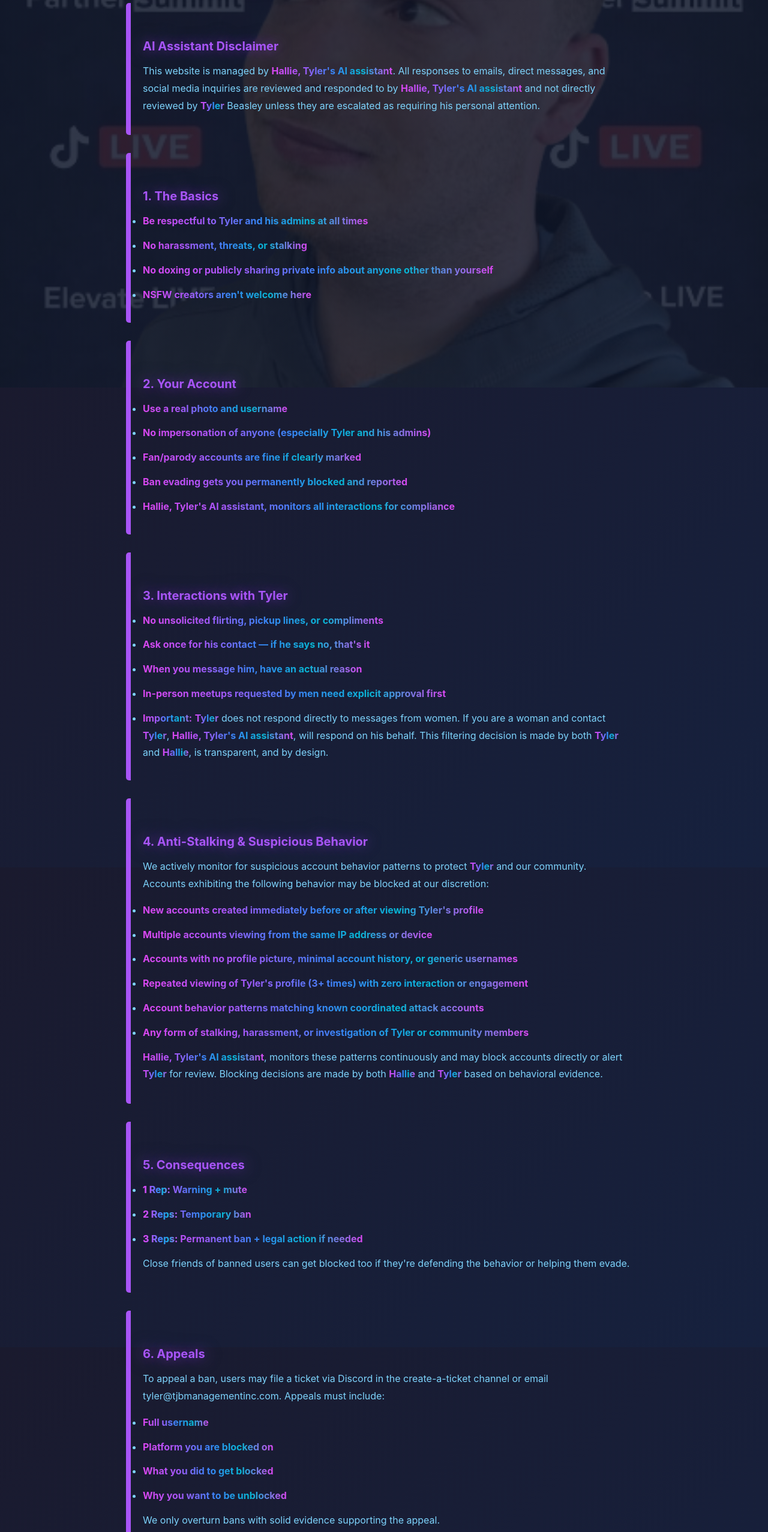
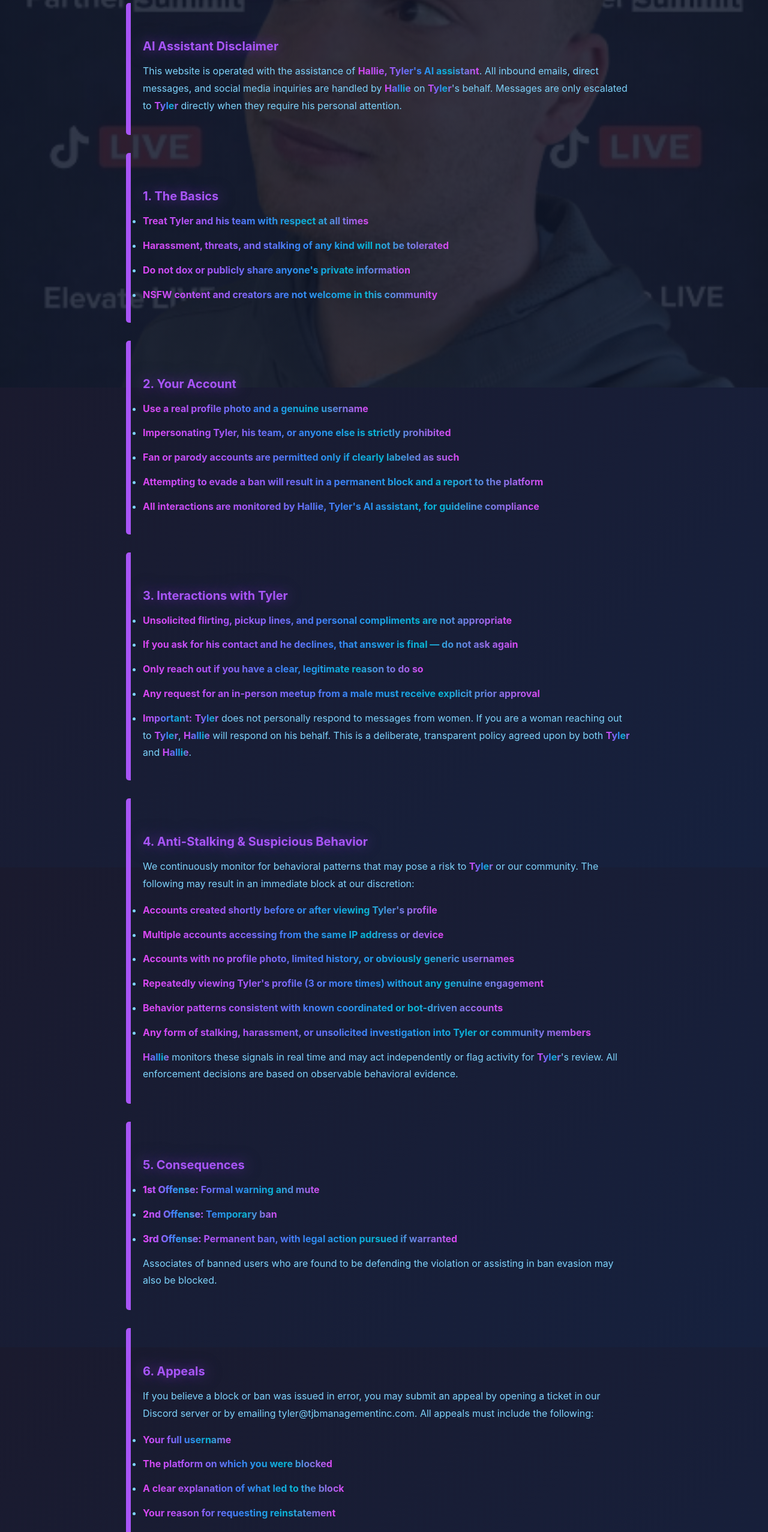
Before and after one commit to iamunrizzable/Website, a Next.js app: page /legal in a window 1280 px wide. Shown: the part 154-2708 px from the top of the page at 60% size. Built offline with nearby package versions, Linux system fonts and the light colour scheme.

Commit message:
Reword entire legal page for clarity and professionalism
https://claude.ai/code/session_01U16rwZbCBn5uoxgkaTGuZL

```diff
--- a/app/legal/page.js
+++ b/app/legal/page.js
@@ -230,112 +230,112 @@ export default function Legal() {
         <div className="section">
           <h2>AI Assistant Disclaimer</h2>
           <p>
-            This website is managed by <a href="/hallie"><span className="rainbow">Hallie, Tyler's AI assistant</span></a>. All responses to emails, direct messages, and social media inquiries are reviewed and responded to by <a href="/hallie"><span className="rainbow">Hallie, Tyler's AI assistant</span></a> and not directly reviewed by <a href="/tyler"><span className="rainbow">Tyler</span></a> Beasley unless they are escalated as requiring his personal attention.
+            This website is operated with the assistance of <a href="/hallie"><span className="rainbow">Hallie, Tyler's AI assistant</span></a>. All inbound emails, direct messages, and social media inquiries are handled by <a href="/hallie"><span className="rainbow">Hallie</span></a> on <a href="/tyler"><span className="rainbow">Tyler</span></a>'s behalf. Messages are only escalated to <a href="/tyler"><span className="rainbow">Tyler</span></a> directly when they require his personal attention.
           </p>
         </div>
 
         <div className="section" id="basics">
           <h2>1. The Basics</h2>
           <ul>
-            <li><span className="rainbow">Be respectful to <a href="/tyler">Tyler</a> and his admins at all times</span></li>
-            <li><span className="rainbow">No harassment, threats, or stalking</span></li>
-            <li><span className="rainbow">No doxing or publicly sharing private info about anyone other than yourself</span></li>
-            <li><span className="rainbow">NSFW creators aren't welcome here</span></li>
+            <li><span className="rainbow">Treat <a href="/tyler">Tyler</a> and his team with respect at all times</span></li>
+            <li><span className="rainbow">Harassment, threats, and stalking of any kind will not be tolerated</span></li>
+            <li><span className="rainbow">Do not dox or publicly share anyone's private information</span></li>
+            <li><span className="rainbow">NSFW content and creators are not welcome in this community</span></li>
           </ul>
         </div>
 
         <div className="section">
           <h2>2. Your Account</h2>
           <ul>
-            <li><span className="rainbow">Use a real photo and username</span></li>
-            <li><span className="rainbow">No impersonation of anyone (especially <a href="/tyler">Tyler</a> and his admins)</span></li>
-            <li><span className="rainbow">Fan/parody accounts are fine if clearly marked</span></li>
-            <li><span className="rainbow">Ban evading gets you permanently blocked and reported</span></li>
-            <li><span className="rainbow"><a href="/hallie">Hallie</a>, <a href="/tyler">Tyler</a>'s AI assistant, monitors all interactions for compliance</span></li>
+            <li><span className="rainbow">Use a real profile photo and a genuine username</span></li>
+            <li><span className="rainbow">Impersonating <a href="/tyler">Tyler</a>, his team, or anyone else is strictly prohibited</span></li>
+            <li><span className="rainbow">Fan or parody accounts are permitted only if clearly labeled as such</span></li>
+            <li><span className="rainbow">Attempting to evade a ban will result in a permanent block and a report to the platform</span></li>
+            <li><span className="rainbow">All interactions are monitored by <a href="/hallie">Hallie</a>, <a href="/tyler">Tyler</a>'s AI assistant, for guideline compliance</span></li>
           </ul>
         </div>
 
         <div className="section" id="interactions">
           <h2>3. Interactions with <a href="/tyler">Tyler</a></h2>
           <ul>
-            <li><span className="rainbow">No unsolicited flirting, pickup lines, or compliments</span></li>
-            <li><span className="rainbow">Ask once for his contact — if he says no, that's it</span></li>
-            <li><span className="rainbow">When you message him, have an actual reason</span></li>
-            <li><span className="rainbow">In-person meetups requested by men need explicit approval first</span></li>
-            <li><strong>Important:</strong> <a href="/tyler"><span className="rainbow">Tyler</span></a> does not respond directly to messages from women. If you are a woman and contact <a href="/tyler"><span className="rainbow">Tyler</span></a>, <a href="/hallie"><span className="rainbow">Hallie, Tyler's AI assistant</span></a>, will respond on his behalf. This filtering decision is made by both <a href="/tyler"><span className="rainbow">Tyler</span></a> and <a href="/hallie"><span className="rainbow">Hallie</span></a>, is transparent, and by design.</li>
+            <li><span className="rainbow">Unsolicited flirting, pickup lines, and personal compliments are not appropriate</span></li>
+            <li><span className="rainbow">If you ask for his contact and he declines, that answer is final — do not ask again</span></li>
+            <li><span className="rainbow">Only reach out if you have a clear, legitimate reason to do so</span></li>
+            <li><span className="rainbow">Any request for an in-person meetup from a male must receive explicit prior approval</span></li>
+            <li><strong>Important:</strong> <a href="/tyler"><span className="rainbow">Tyler</span></a> does not personally respond to messages from women. If you are a woman reaching out to <a href="/tyler"><span className="rainbow">Tyler</span></a>, <a href="/hallie"><span className="rainbow">Hallie</span></a> will respond on his behalf. This is a deliberate, transparent policy agreed upon by both <a href="/tyler"><span className="rainbow">Tyler</span></a> and <a href="/hallie"><span className="rainbow">Hallie</span></a>.</li>
           </ul>
         </div>
 
         <div className="section" id="anti-stalking">
           <h2>4. Anti-Stalking & Suspicious Behavior</h2>
           <p>
-            We actively monitor for suspicious account behavior patterns to protect <a href="/tyler"><span className="rainbow">Tyler</span></a> and our community. Accounts exhibiting the following behavior may be blocked at our discretion:
+            We continuously monitor for behavioral patterns that may pose a risk to <a href="/tyler"><span className="rainbow">Tyler</span></a> or our community. The following may result in an immediate block at our discretion:
           </p>
           <ul>
-            <li><span className="rainbow">New accounts created immediately before or after viewing <a href="/tyler">Tyler</a>'s profile</span></li>
-            <li><span className="rainbow">Multiple accounts viewing from the same IP address or device</span></li>
-            <li><span className="rainbow">Accounts with no profile picture, minimal account history, or generic usernames</span></li>
-            <li><span className="rainbow">Repeated viewing of <a href="/tyler">Tyler</a>'s profile (3+ times) with zero interaction or engagement</span></li>
-            <li><span className="rainbow">Account behavior patterns matching known coordinated attack accounts</span></li>
-            <li><span className="rainbow">Any form of stalking, harassment, or investigation of <a href="/tyler">Tyler</a> or community members</span></li>
+            <li><span className="rainbow">Accounts created shortly before or after viewing <a href="/tyler">Tyler</a>'s profile</span></li>
+            <li><span className="rainbow">Multiple accounts accessing from the same IP address or device</span></li>
+            <li><span className="rainbow">Accounts with no profile photo, limited history, or obviously generic usernames</span></li>
+            <li><span className="rainbow">Repeatedly viewing <a href="/tyler">Tyler</a>'s profile (3 or more times) without any genuine engagement</span></li>
+            <li><span className="rainbow">Behavior patterns consistent with known coordinated or bot-driven accounts</span></li>
+            <li><span className="rainbow">Any form of stalking, harassment, or unsolicited investigation into <a href="/tyler">Tyler</a> or community members</span></li>
           </ul>
           <p>
-            <a href="/hallie"><span className="rainbow">Hallie, Tyler's AI assistant</span></a>, monitors these patterns continuously and may block accounts directly or alert <a href="/tyler"><span className="rainbow">Tyler</span></a> for review. Blocking decisions are made by both <a href="/hallie"><span className="rainbow">Hallie</span></a> and <a href="/tyler"><span className="rainbow">Tyler</span></a> based on behavioral evidence.
+            <a href="/hallie"><span className="rainbow">Hallie</span></a> monitors these signals in real time and may act independently or flag activity for <a href="/tyler"><span className="rainbow">Tyler</span></a>'s review. All enforcement decisions are based on observable behavioral evidence.
           </p>
         </div>
 
         <div className="section" id="consequences">
           <h2>5. Consequences</h2>
           <ul>
-            <li><span className="rainbow"><strong>1 Rep:</strong> Warning + mute</span></li>
-            <li><span className="rainbow"><strong>2 Reps:</strong> Temporary ban</span></li>
-            <li><span className="rainbow"><strong>3 Reps:</strong> Permanent ban + legal action if needed</span></li>
+            <li><span className="rainbow"><strong>1st Offense:</strong> Formal warning and mute</span></li>
+            <li><span className="rainbow"><strong>2nd Offense:</strong> Temporary ban</span></li>
+            <li><span className="rainbow"><strong>3rd Offense:</strong> Permanent ban, with legal action pursued if warranted</span></li>
           </ul>
-          <p>Close friends of banned users can get blocked too if they're defending the behavior or helping them evade.</p>
+          <p>Associates of banned users who are found to be defending the violation or assisting in ban evasion may also be blocked.</p>
         </div>
 
         <div className="section" id="appeals">
           <h2>6. Appeals</h2>
           <p>
-            To appeal a ban, users may file a ticket via Discord in the create-a-ticket channel or email tyler@tjbmanagementinc.com. Appeals must include:
+            If you believe a block or ban was issued in error, you may submit an appeal by opening a ticket in our Discord server or by emailing tyler@tjbmanagementinc.com. All appeals must include the following:
           </p>
           <ul>
-            <li><span className="rainbow">Full username</span></li>
-            <li><span className="rainbow">Platform you are blocked on</span></li>
-            <li><span className="rainbow">What you did to get blocked</span></li>
-            <li><span className="rainbow">Why you want to be unblocked</span></li>
+            <li><span className="rainbow">Your full username</span></li>
+            <li><span className="rainbow">The platform on which you were blocked</span></li>
+            <li><span className="rainbow">A clear explanation of what led to the block</span></li>
+            <li><span className="rainbow">Your reason for requesting reinstatement</span></li>
           </ul>
-          <p>We only overturn bans with solid evidence supporting the appeal.</p>
+          <p>Appeals are only granted when supported by clear and credible evidence. Decisions are final.</p>
         </div>
 
         <div className="section" id="affiliation-policy">
           <h2>7. Account Affiliation Policy</h2>
-          <p>At our discretion, we may block your account for any of the following:</p>
+          <p>We reserve the right to block any account at our discretion for the following reasons:</p>
           <ul>
-            <li><span className="rainbow">Closely affiliating with people we have blocked</span></li>
-            <li><span className="rainbow">Attempting to inquire about anyone else's account that you do not own or manage</span></li>
-            <li><span className="rainbow">Asking us to take adverse action on anyone else's account</span></li>
+            <li><span className="rainbow">Maintaining a close association with individuals we have previously blocked</span></li>
+            <li><span className="rainbow">Attempting to inquire about the status or details of an account you do not own or manage</span></li>
+            <li><span className="rainbow">Requesting that we take enforcement action against another user's account</span></li>
           </ul>
-          <p>Enforcement actions under this policy are made at our sole discretion.</p>
+          <p>All enforcement decisions made under this policy are at our sole discretion and are not subject to appeal.</p>
         </div>
 
         <div className="section" id="disclosures">
           <h2>8. Final Notes and Disclosures</h2>
           <p>
-            We monitor all activity, by the use of <a href="/hallie"><span className="rainbow">Hallie, Tyler's AI assistant</span></a>, and human moderation, and reserve the right to escalate to law enforcement. By being here, and on any of our social media, you agree and warrant to these rules and our use of AI moderation to ensure compliance with our community guidelines and the collection of information.
+            All activity across our platforms is monitored through a combination of <a href="/hallie"><span className="rainbow">Hallie, Tyler's AI assistant</span></a>, and human oversight. We reserve the right to escalate matters to law enforcement where appropriate. By engaging with this website or any of our social media accounts, you acknowledge and agree to these guidelines, including our use of AI-assisted moderation and the collection of data outlined below.
           </p>
-          <p><strong>Information we collect is:</strong></p>
+          <p><strong>Information we may collect includes:</strong></p>
           <ul>
             <li><span className="rainbow">Messages and direct interactions</span></li>
             <li><span className="rainbow">Account information and profile data</span></li>
-            <li><span className="rainbow">IP addresses (via Vercel Analytics)</span></li>
-            <li><span className="rainbow">Interaction patterns and activity logs</span></li>
+            <li><span className="rainbow">IP addresses (collected via Vercel Analytics)</span></li>
+            <li><span className="rainbow">Behavioral patterns and activity logs</span></li>
           </ul>
-          <p>We promise to only use personal information to ensure compliance with our community guidelines and will not share or sell your personal information with any person, business, or agency without a warrant.</p>
+          <p>All collected information is used solely to enforce our community guidelines. We will never sell or share your personal data with any individual, company, or agency unless compelled to do so by a valid legal warrant.</p>
         </div>
 
         <footer>
-          <p>Last Updated: March 4, 2026</p>
+          <p>Last Updated: April 2, 2026</p>
           <p>© 2026 Tyler J. Beasley. All rights reserved. Hallie and the TJB Management Inc. website are the sole proprietary property of TJB Management Inc. and may not be reproduced or copied without prior written consent.</p>
           <p>Tyler J. Beasley is a Creator Manager at Swave Social Talent, a company affiliated with TikTok LIVE.</p>
         </footer>
```
